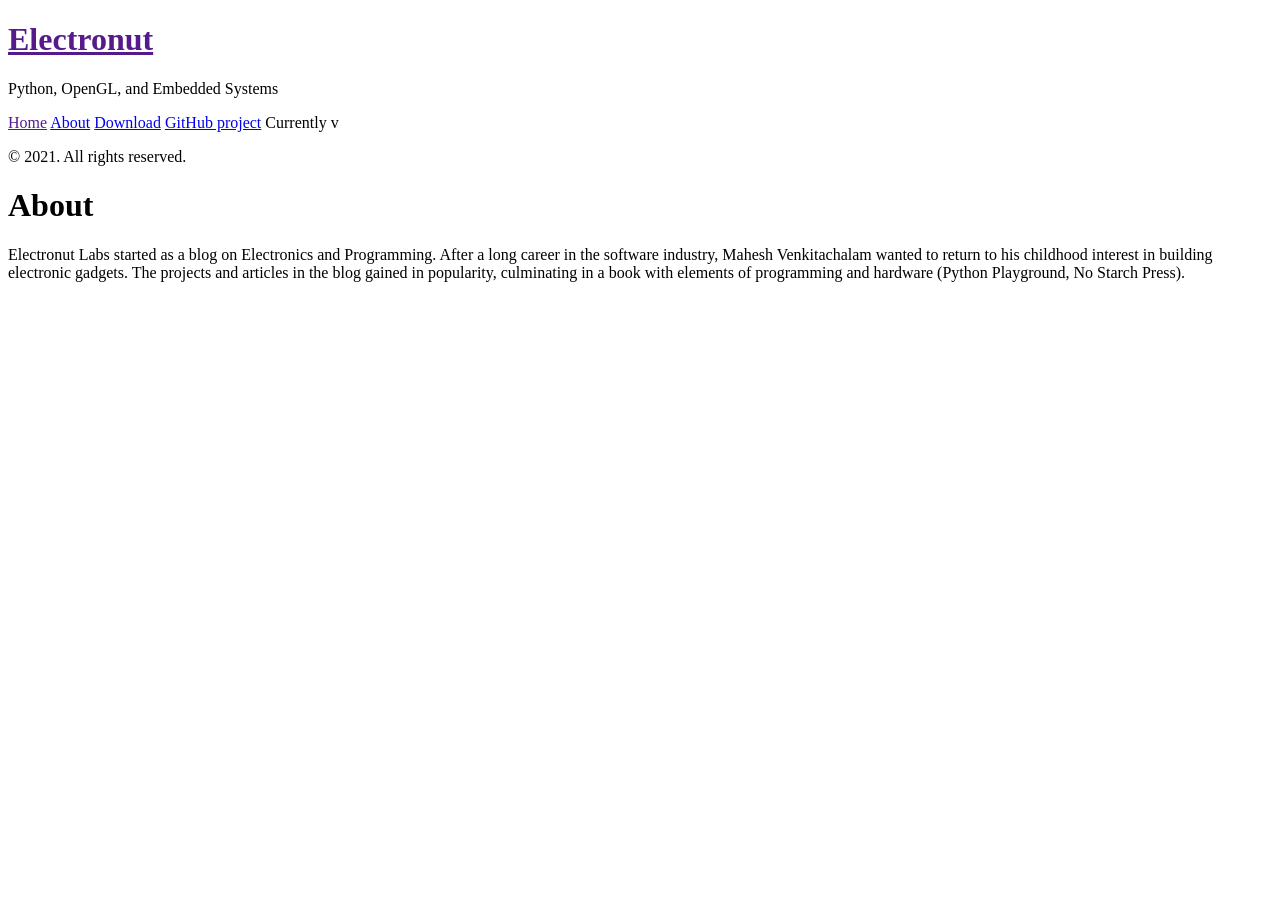
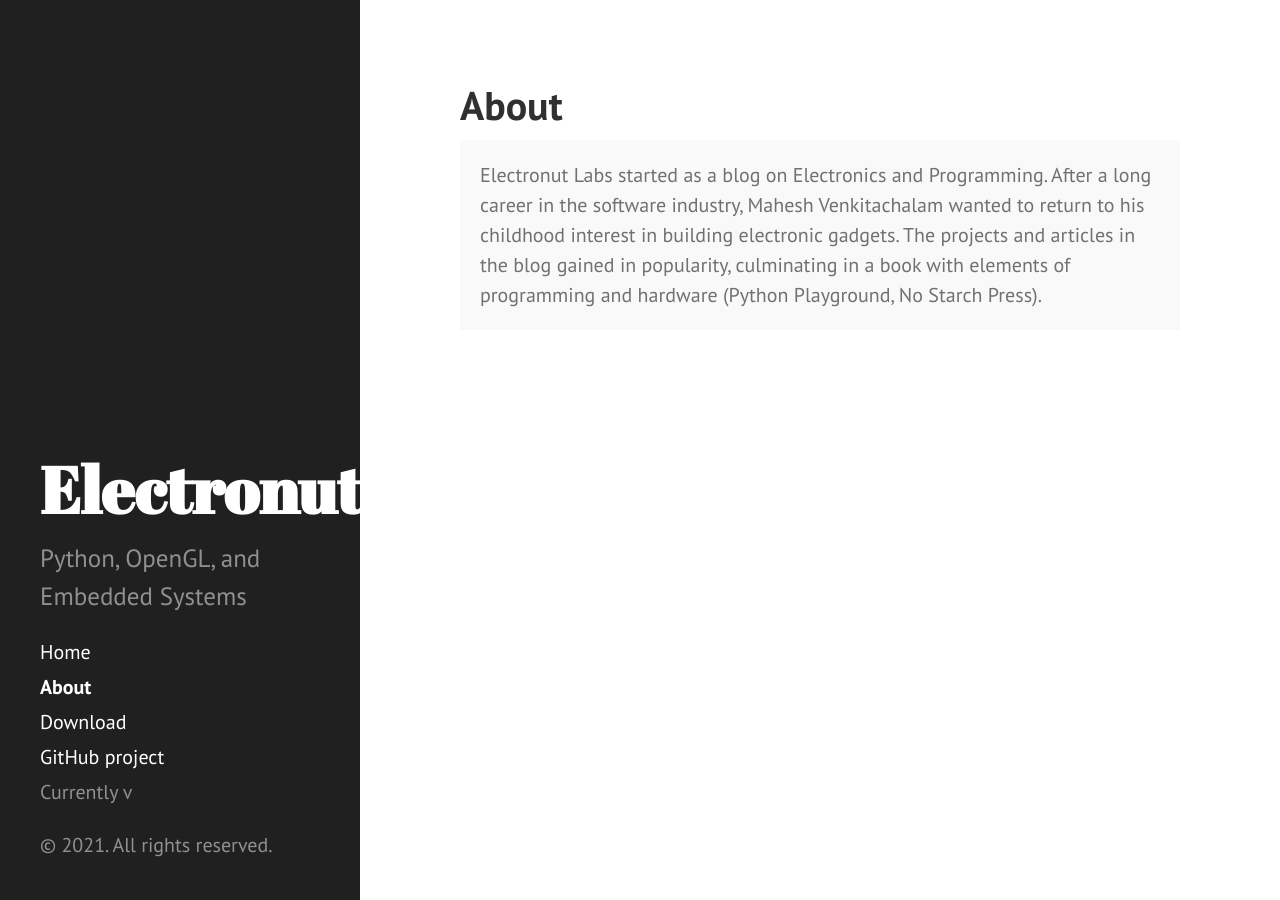
Before and after one commit to mkvenkit/mkvenkit.github.io, a Jekyll site: the page built from about.md, in a window 1280 px wide. Built offline with Jekyll 4.4.1, drawn with Linux system fonts in a browser that asks for light colours.

Commit message:
new website

```diff
--- a/_includes/head.html
+++ b/_includes/head.html
@@ -15,14 +15,14 @@
   </title>
 
   <!-- CSS -->
-  <link rel="stylesheet" href="{{ site.baseurl }}public/css/poole.css">
-  <link rel="stylesheet" href="{{ site.baseurl }}public/css/syntax.css">
-  <link rel="stylesheet" href="{{ site.baseurl }}public/css/hyde.css">
+  <link rel="stylesheet" href="{{ "/" | relative_url }}public/css/poole.css">
+  <link rel="stylesheet" href="{{ "/" | relative_url }}public/css/syntax.css">
+  <link rel="stylesheet" href="{{ "/" | relative_url }}public/css/hyde.css">
   <link rel="stylesheet" href="http://fonts.googleapis.com/css?family=PT+Sans:400,400italic,700|Abril+Fatface">
 
   <!-- Icons -->
-  <link rel="apple-touch-icon-precomposed" sizes="144x144" href="{{ site.baseurl }}public/apple-touch-icon-144-precomposed.png">
-                                 <link rel="shortcut icon" href="{{ site.baseurl }}public/favicon.ico">
+  <link rel="apple-touch-icon-precomposed" sizes="144x144" href="{{ "/" | relative_url }}public/apple-touch-icon-144-precomposed.png">
+                                 <link rel="shortcut icon" href="{{ "/" | relative_url }}public/favicon.ico">
 
   <!-- RSS -->
   <link rel="alternate" type="application/rss+xml" title="RSS" href="/atom.xml">
```
